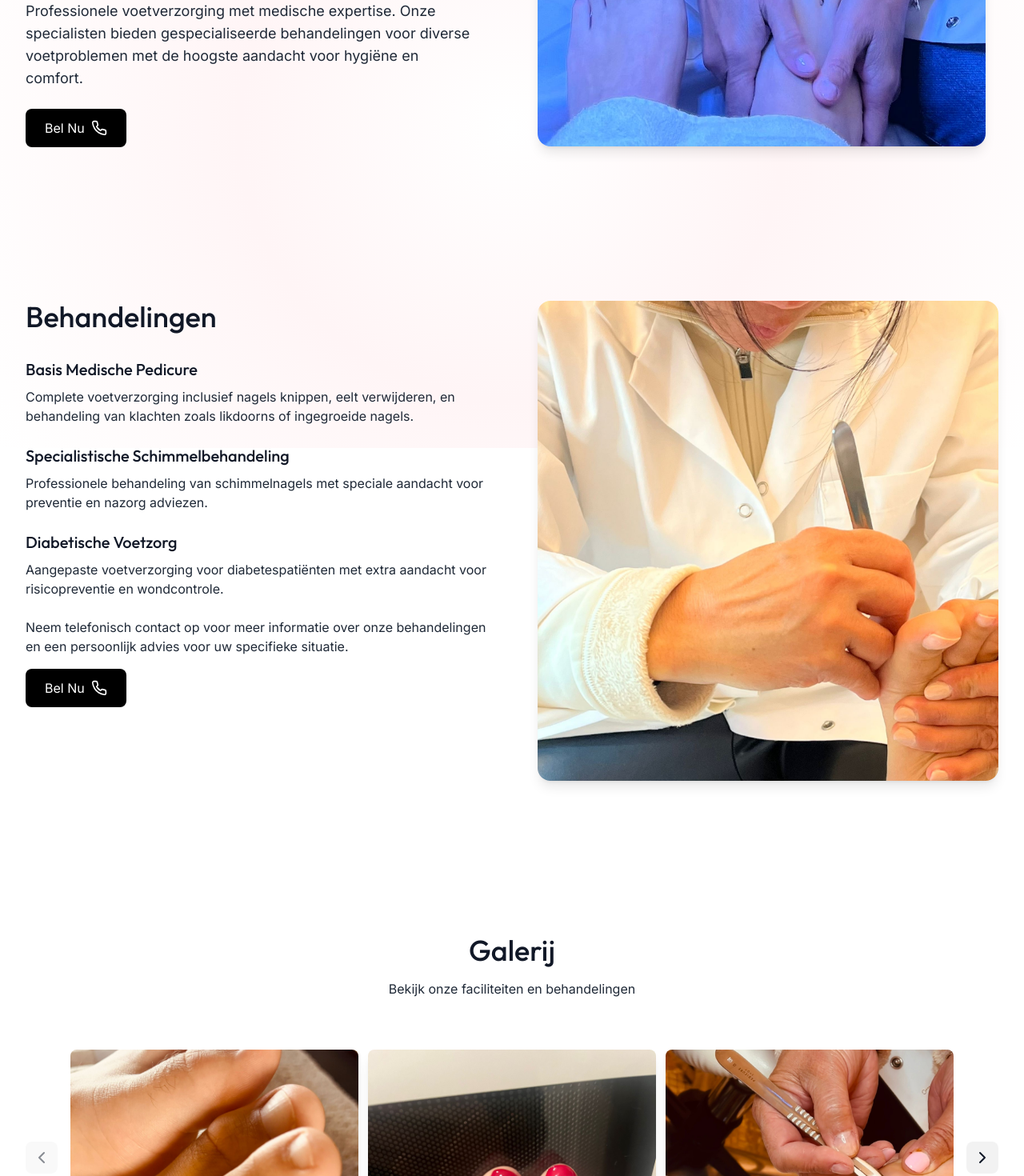
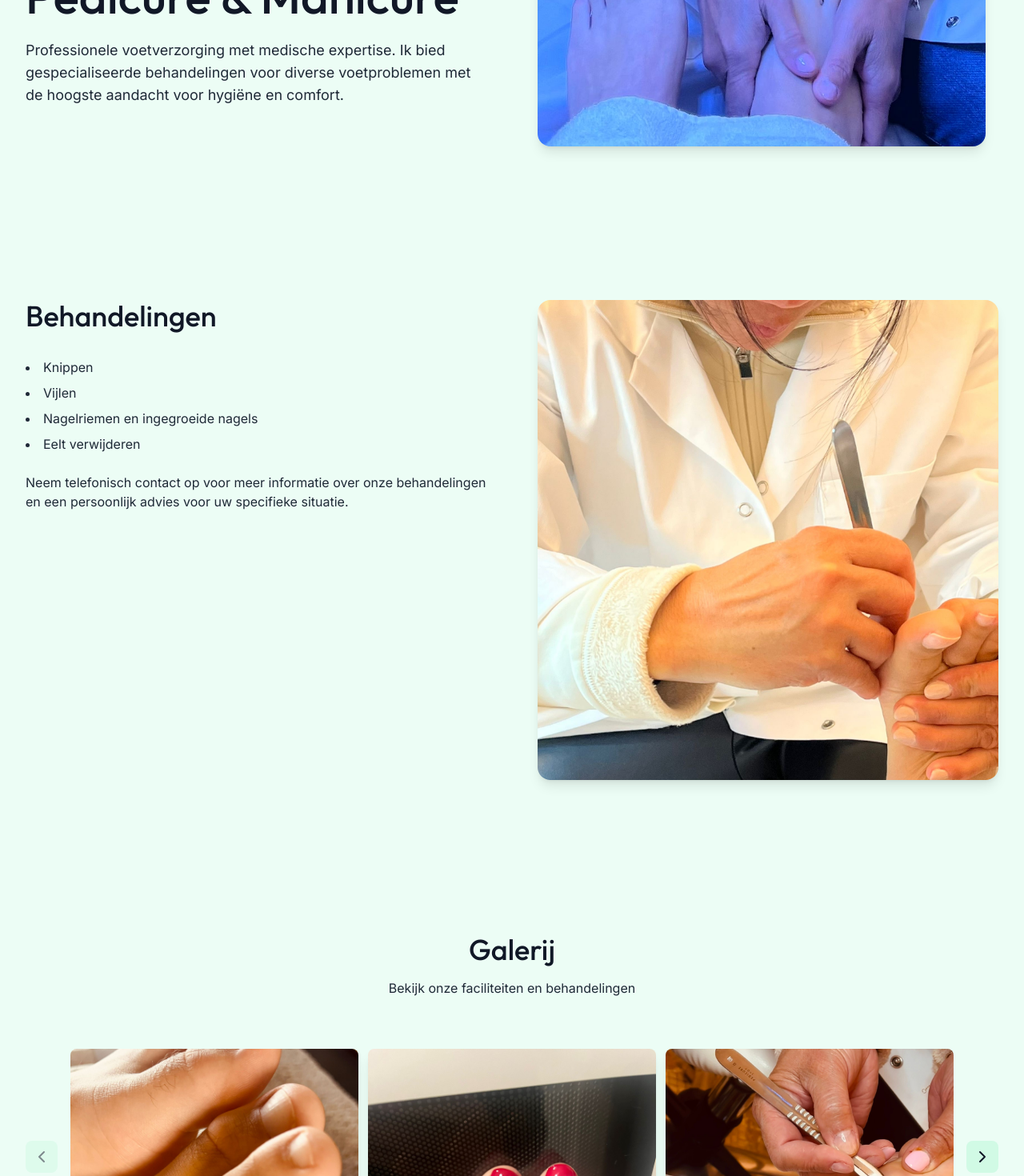
Before and after one commit to snenenenenenene/nailsbynoi, a Next.js app: page /medical-pedicure in a window 1280 px wide. Shown: the part 240-1710 px from the top of the page at 80% size. Built offline with nearby package versions, Linux system fonts and the light colour scheme.

Commit message:
Update color scheme and layout for Medical Pedicure page; enhance button styles and content presentation

```diff
--- a/app/globals.css
+++ b/app/globals.css
@@ -25,9 +25,9 @@
 }
 
 .pedicure-colors {
-  --color-start: #ffffff;
-  --color-mid: #fff5f6;
-  --color-end: #ffffff;
+  --color-start: #dcfce7;
+  --color-mid: #f0fdf4;
+  --color-end: #dcfce7;
 }
 
 /* Default root colors */
--- a/app/medical-pedicure/page.tsx
+++ b/app/medical-pedicure/page.tsx
@@ -15,8 +15,8 @@ const pageImages = Array.from({ length: 9 }, (_, i) => ({
 const CallButton = () => (
 	<a
 		href={`tel:${siteConfig.phone}`}
-		className="inline-flex items-center px-6 py-3 bg-black text-white rounded-lg
-             hover:bg-gray-800 transition-all duration-300 group"
+		className="inline-flex items-center px-6 py-3 bg-emerald-600 text-white rounded-lg
+             hover:bg-emerald-700 transition-all duration-300 group"
 	>
 		<span>Bel Nu</span>
 		<Phone className="w-5 h-5 ml-2 transition-transform group-hover:translate-x-1" />
@@ -40,7 +40,7 @@ export default function MedicalPedicurePage() {
 	};
 
 	return (
-		<>
+		<div className="bg-emerald-50">
 			{/* Hero Section */}
 			<section className="py-24" id="hero">
 				<div className="w-full max-w-screen-xl mx-auto px-8">
@@ -50,11 +50,10 @@ export default function MedicalPedicurePage() {
 								<span className="font-medium">{siteConfig.businessName}</span>
 							</h1>
 							<p className="text-lg text-gray-800 mb-8">
-								Professionele voetverzorging met medische expertise. Onze specialisten bieden
+								Professionele voetverzorging met medische expertise. Ik bied
 								gespecialiseerde behandelingen voor diverse voetproblemen met de hoogste
 								aandacht voor hygiëne en comfort.
 							</p>
-							<CallButton />
 						</div>
 						<div className="max-w-[560px]">
 							<div className="relative">
@@ -86,30 +85,18 @@ export default function MedicalPedicurePage() {
 							</h2>
 
 							<div className="space-y-6">
-								<div className="space-y-2">
-									<h3 className="text-xl font-medium">Basis Medische Pedicure</h3>
-									<p className="text-gray-800">Complete voetverzorging inclusief nagels knippen,
-										eelt verwijderen, en behandeling van klachten zoals likdoorns of ingegroeide nagels.</p>
-								</div>
-
-								<div className="space-y-2">
-									<h3 className="text-xl font-medium">Specialistische Schimmelbehandeling</h3>
-									<p className="text-gray-800">Professionele behandeling van schimmelnagels met
-										speciale aandacht voor preventie en nazorg adviezen.</p>
-								</div>
-
-								<div className="space-y-2">
-									<h3 className="text-xl font-medium">Diabetische Voetzorg</h3>
-									<p className="text-gray-800">Aangepaste voetverzorging voor diabetespatiënten
-										met extra aandacht voor risicopreventie en wondcontrole.</p>
+								<div className="space-y-4">
+									<ul className="list-disc list-inside space-y-2 text-gray-800">
+										<li>Knippen</li>
+										<li>Vijlen</li>
+										<li>Nagelriemen en ingegroeide nagels</li>
+										<li>Eelt verwijderen</li>
+									</ul>
 								</div>
 
 								<div className="mt-8 text-gray-800">
 									<p>Neem telefonisch contact op voor meer informatie over onze behandelingen
 										en een persoonlijk advies voor uw specifieke situatie.</p>
-									<div className="mt-4">
-										<CallButton />
-									</div>
 								</div>
 							</div>
 						</div>
@@ -140,7 +127,7 @@ export default function MedicalPedicurePage() {
 					<div className="flex items-center gap-4">
 						<button
 							onClick={prevSlide}
-							className="p-2 rounded-lg bg-black/5 hover:bg-black/10 transition-colors
+							className="p-2 rounded-lg bg-emerald-100 hover:bg-emerald-200 transition-colors
                        disabled:opacity-50 disabled:cursor-not-allowed"
 							disabled={currentIndex === 0}
 							aria-label="Vorige slide"
@@ -177,9 +164,9 @@ export default function MedicalPedicurePage() {
 
 						<button
 							onClick={nextSlide}
-							className="p-2 rounded-lg bg-black/5 hover:bg-black/10 transition-colors
+							className="p-2 rounded-lg bg-emerald-100 hover:bg-emerald-200 transition-colors
                        disabled:opacity-50 disabled:cursor-not-allowed"
-							disabled={currentIndex + imagesPerView >= 6} // 6 images in total in the gallery
+							disabled={currentIndex + imagesPerView >= 6}
 							aria-label="Volgende slide"
 						>
 							<ChevronRight className="h-6 w-6" />
@@ -252,6 +239,6 @@ export default function MedicalPedicurePage() {
 					</div>
 				</div>
 			</section>
-		</>
+		</div>
 	);
 }
```
